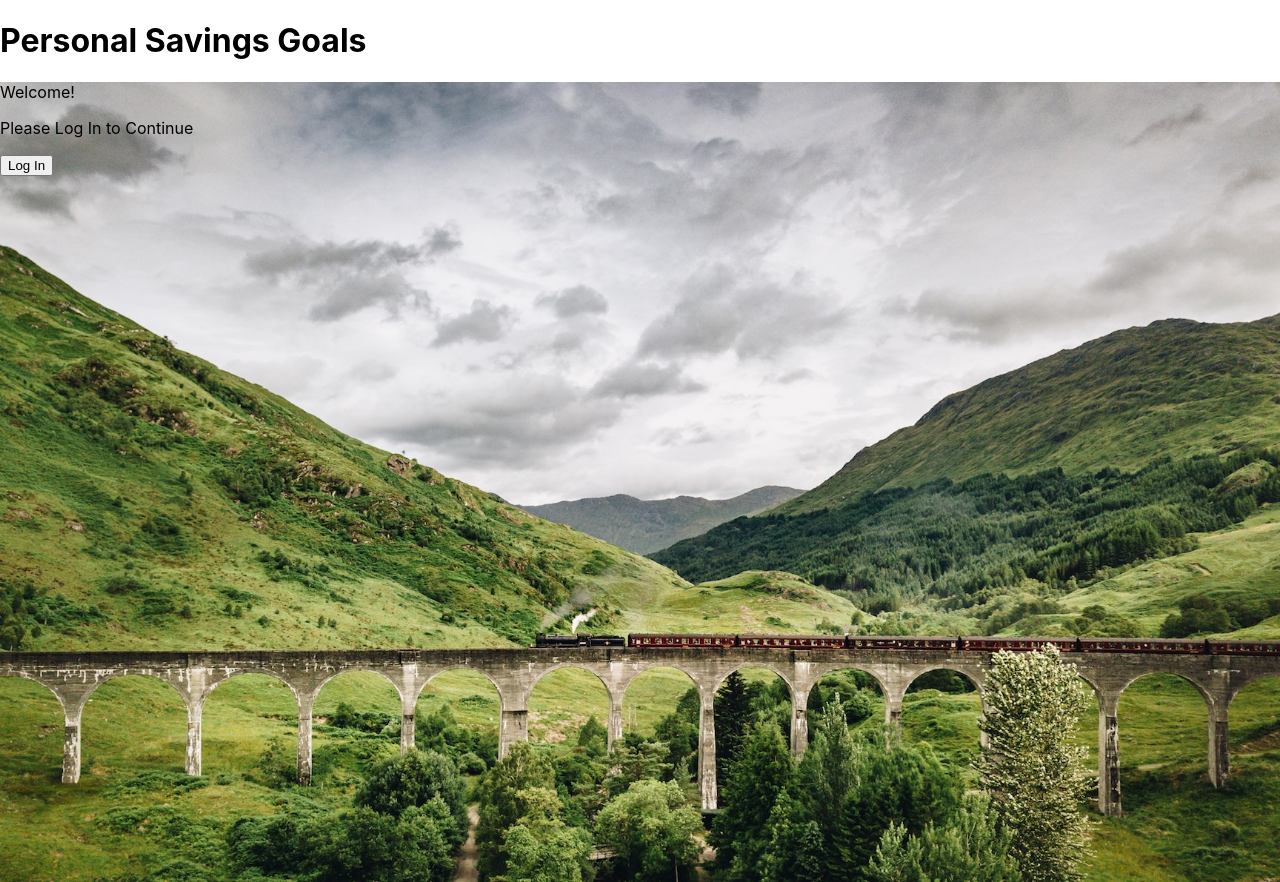
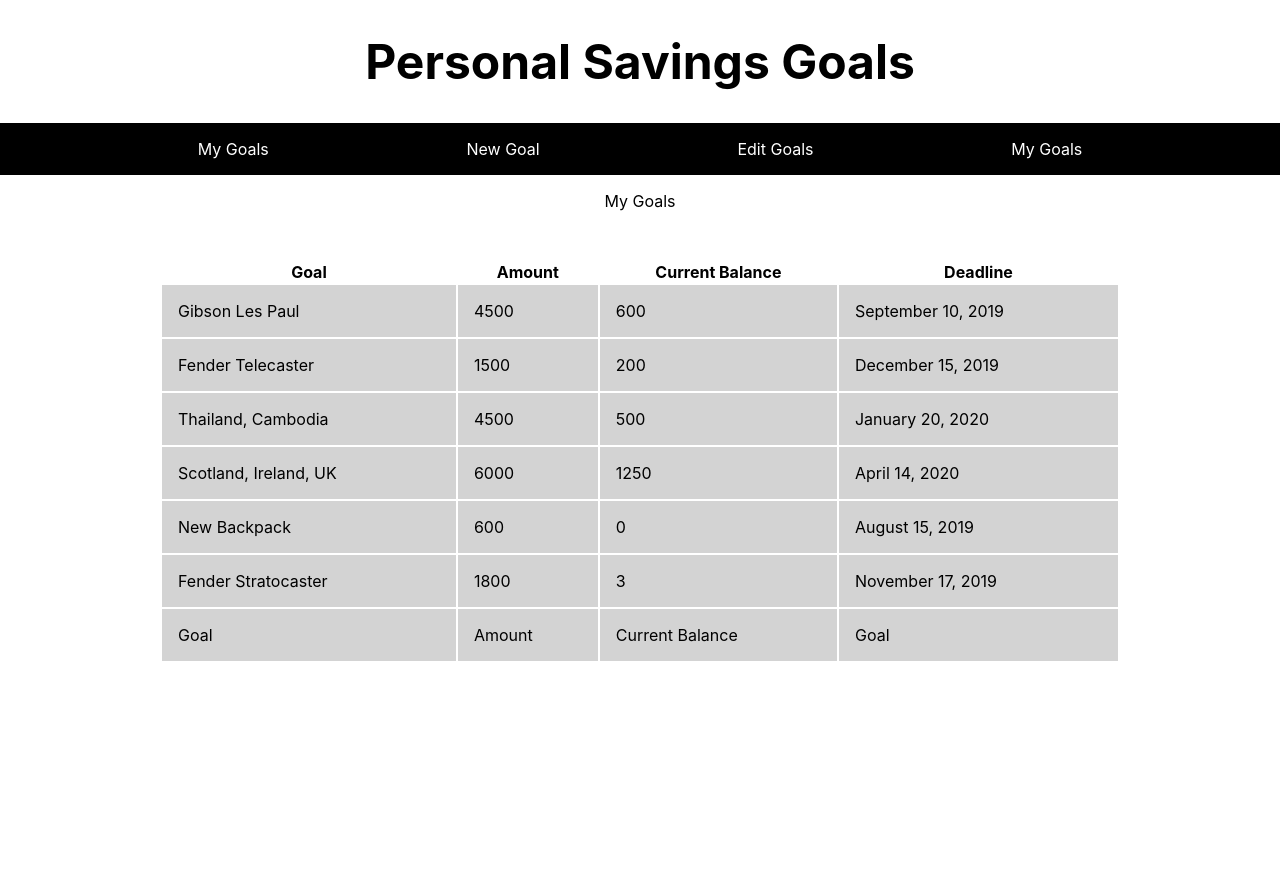
Before and after one commit to TobiasNorton/savings-goals, a React (Create React App) app: page / in a window 1280 px wide. After the commit the page ends 800 px from the top, so only its background shows below. Built offline with nearby package versions, Linux system fonts and the light colour scheme.

Commit message:
Table and nav bar created

```diff
--- a/src/App.js
+++ b/src/App.js
@@ -12,8 +12,8 @@
   render() {
     return (
       <Router>
-        <Welcome />
-        {/* <MyGoals /> */}
+        {/* <Welcome /> */}
+        <MyGoals />
       </Router>
     )
   }
--- a/src/MyGoals.js
+++ b/src/MyGoals.js
@@ -1,8 +1,165 @@
 import React, { Component } from 'react'
+import data from './goals.json'
 
 class MyGoals extends Component {
+  constructor(props) {
+    super(props)
+
+    this.state = {
+      //data
+      goals: [
+        {
+          goalName: 'Gibson Les Paul',
+          goalAmount: 4500,
+          balance: 600,
+          deadline: 'September 10, 2019'
+        },
+        {
+          goalName: 'Fender Telecaster',
+          goalAmount: 1500,
+          balance: 200,
+          deadline: 'December 15, 2019'
+        },
+        {
+          goalName: 'Thailand, Cambodia',
+          goalAmount: 4500,
+          balance: 500,
+          deadline: 'January 20, 2020'
+        },
+        {
+          goalName: 'Scotland, Ireland, UK',
+          goalAmount: 6000,
+          balance: 1250,
+          deadline: 'April 14, 2020'
+        },
+        {
+          goalName: 'New Backpack',
+          goalAmount: 600,
+          balance: 0,
+          deadline: 'August 15, 2019'
+        },
+        {
+          goalName: 'Fender Stratocaster',
+          goalAmount: 1800,
+          balance: 3,
+          deadline: 'November 17, 2019'
+        }
+      ]
+    }
+  }
+
+  displayGoals = () => {
+    if (!this.state.goals) {
+      return (
+        <>
+          <p>You have no current goals.</p>
+          <button>Create a Goal!</button>
+        </>
+      )
+    } else {
+      return this.state.goals.map((goal, index) => {
+        return (
+          <tr>
+            <td>{goal.goalName}</td>
+            <td>{goal.goalAmount}</td>
+            <td>{goal.balance}</td>
+            <td>{goal.deadline}</td>
+          </tr>
+        )
+      })
+    }
+  }
+
+  goalName = () => {
+    return this.state.goals.map((goal, index) => {
+      return (
+        <div>
+          <p>{goal.goalName}</p>
+        </div>
+      )
+    })
+  }
+
+  goalAmount = () => {
+    return this.state.goals.map((goal, index) => {
+      return (
+        <div>
+          <p>${goal.goalAmount}</p>
+        </div>
+      )
+    })
+  }
+
+  balance = () => {
+    return this.state.goals.map((goal, index) => {
+      return (
+        <div>
+          <p>${goal.balance}</p>
+        </div>
+      )
+    })
+  }
+
+  deadline = () => {
+    return this.state.goals.map((goal, index) => {
+      return (
+        <div>
+          <p>{goal.deadline}</p>
+        </div>
+      )
+    })
+  }
+
   render() {
-    return <div />
+    return (
+      <div className="my-goals">
+        <div>
+          <h1 className="title">Personal Savings Goals</h1>
+          <nav className="nav-bar">
+            <p>My Goals</p>
+            <p>New Goal</p>
+            <p>Edit Goals</p>
+            <p>My Goals</p>
+          </nav>
+        </div>
+        <section className="goals-list">
+          <p>My Goals</p>
+          <table className="table">
+            <tr>
+              <th>Goal</th>
+              <th>Amount</th>
+              <th>Current Balance</th>
+              <th>Deadline</th>
+            </tr>
+            {this.displayGoals()}
+            <tr>
+              <td>Goal</td>
+              <td>Amount</td>
+              <td>Current Balance</td>
+              <td>Goal</td>
+            </tr>
+          </table>
+          {/* <div className="list-container">
+            <div>
+              <p>Goal</p>
+              {this.goalName()}
+            </div>
+            <div>
+              <p>Amount</p>
+              {this.goalAmount()}
+            </div>
+            <div>
+              <p>Current Balance</p>
+              {this.balance()}
+            </div>
+            <div>
+              <p>Date</p>
+              {this.deadline()}
+            </div>
+          </div> */}
+        </section>
+      </div>
+    )
   }
 }
 
--- a/src/Welcome.js
+++ b/src/Welcome.js
@@ -6,12 +6,18 @@
     return (
       <div className="welcome">
         <div>
-          <h1>Personal Savings Goals</h1>
+          <h1 className="title">Personal Savings Goals</h1>
+          <nav className="nav-bar">
+            <p>My Goals</p>
+            <p>New Goal</p>
+            <p>Edit Goals</p>
+            <p>My Goals</p>
+          </nav>
         </div>
         <section className="login-area">
-          <p>Welcome!</p>
+          <p className="welcome-greeting">Welcome!</p>
           <p>Please Log In to Continue</p>
-          <button>Log In</button>
+          <button className="login-button">Log In</button>
         </section>
       </div>
     )
--- /dev/null
+++ b/src/goals.json
@@ -0,0 +1,38 @@
+[
+  {
+    "goal name": "Gibson Les Paul",
+    "goal amount": 4500,
+    "balance": 600,
+    "deadline": "September 10, 2019"
+  },
+  {
+    "goal name": "Fender Telecaster",
+    "goal amount": 1500,
+    "balance": 200,
+    "deadline": "December 15, 2019"
+  },
+  {
+    "goal name": "Thailand, Cambodia",
+    "goal amount": 4500,
+    "balance": 500,
+    "deadline": "January 20, 2020"
+  },
+  {
+    "goal name": "Scotland, Ireland, UK",
+    "goal amount": 6000,
+    "balance": 1250,
+    "deadline": "April 14, 2020"
+  },
+  {
+    "goal name": "New Backpack",
+    "goal amount": 600,
+    "balance": 0,
+    "deadline": "August 15, 2019"
+  },
+  {
+    "goal name": "Fender Stratocaster",
+    "goal amount": 1800,
+    "balance": 3,
+    "deadline": "November 17, 2019"
+  }
+]
--- a/src/index.css
+++ b/src/index.css
@@ -11,12 +11,108 @@
   font-family: source-code-pro, Menlo, Monaco, Consolas, 'Courier New', monospace;
 }
 
+.nav-bar {
+  display: flex;
+  justify-content: space-evenly;
+  background-color: black;
+}
+
+.nav-bar p {
+  color: white;
+}
+
+.title {
+  text-align: center;
+  font-size: 3rem;
+}
+
 .welcome {
+}
+
+.welcome-greeting {
+  margin-top: 10rem;
+  font-size: 2rem;
 }
 
 .login-area {
   background: linear-gradient(hsla(185, 0%, 0%, 0), hsla(185, 0%, 0%, 0)),
     url('./bjorn-snelders-1415617-unsplash.jpg');
   background-size: cover;
+  background-position: center;
   height: 100vh;
+  display: flex;
+  flex-direction: column;
+  align-items: center;
 }
+
+.login-button {
+  font-size: 1rem;
+  color: black;
+  border: 1px solid black;
+  border-radius: 5px;
+  background-color: hsla(185, 0%, 100%, 0.3);
+  padding: 0.5rem;
+  width: 10rem;
+}
+
+/* .my-goals {
+  display: flex;
+  flex-direction: column;
+  align-items:
+} */
+
+.goal-list-header {
+}
+
+.goals-list {
+  display: flex;
+  flex-direction: column;
+  align-items: center;
+}
+
+.list-container {
+  display: flex;
+  justify-content: space-evenly;
+  width: 90vw;
+  max-width: 60rem;
+  margin: 2rem 3rem 2rem 3rem;
+}
+
+.table {
+  width: 90vw;
+  max-width: 60rem;
+  margin: 2rem 3rem 2rem 3rem;
+}
+
+th {
+  margin: 1rem;
+}
+
+tr {
+  margin: 1rem;
+}
+
+td {
+  background-color: lightgrey;
+  margin: 1rem;
+  padding: 1rem;
+}
+
+.test {
+  display: flex;
+  flex-direction: column;
+}
+
+.test th {
+  background: grey;
+  margin: 1rem;
+  padding: 0.5rem;
+  border-radius: 5px;
+}
+
+.test td {
+  background: lightgrey;
+  margin: 1rem;
+  padding: 0.5rem;
+  border-radius: 5px;
+}
```
